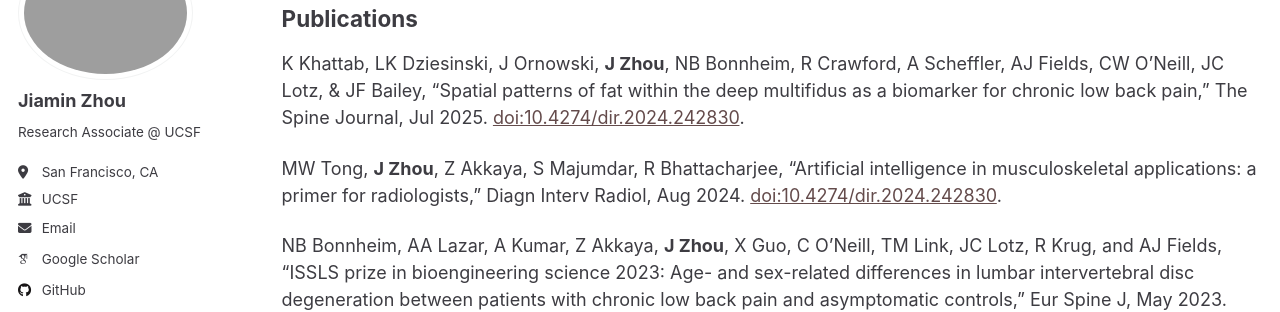
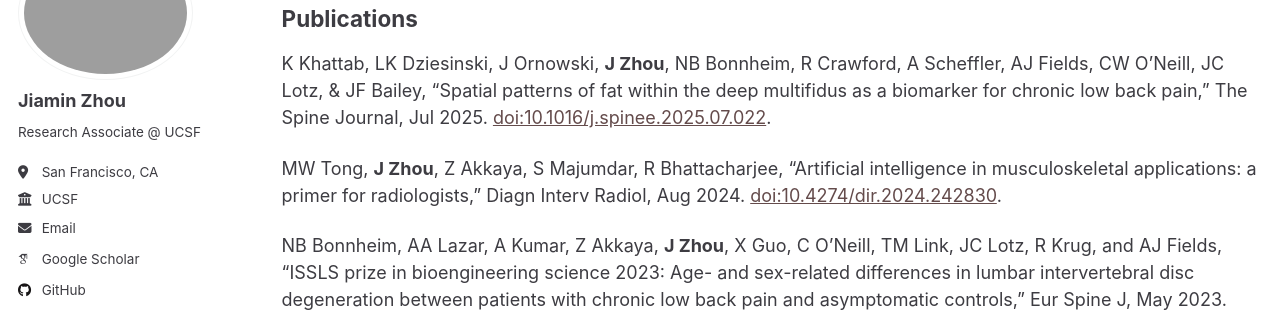
Before and after one commit to zhoji/zhoji.github.io, a Jekyll site: the page built from _pages/cv.md, in a window 1280 px wide and 900 px high, scrolled down 1513 px. Shown: the part 153-465 px from the top of the window. Built offline with Jekyll 4.4.1, drawn with Linux system fonts in a browser that asks for light colours; some web fonts are replaced.

Commit message:
fix pub doi

```diff
--- a/_pages/cv.md
+++ b/_pages/cv.md
@@ -103,7 +103,7 @@ Skills
 
 Publications
 ------
-K Khattab, LK Dziesinski, J Ornowski, **J Zhou**, NB Bonnheim, R Crawford, A Scheffler, AJ Fields, CW O’Neill, JC Lotz, & JF Bailey, "Spatial patterns of fat within the deep multifidus as a biomarker for chronic low back pain," The Spine Journal, Jul 2025. [doi:10.4274/dir.2024.242830](https://doi.org/10.1016/j.spinee.2025.07.022).
+K Khattab, LK Dziesinski, J Ornowski, **J Zhou**, NB Bonnheim, R Crawford, A Scheffler, AJ Fields, CW O’Neill, JC Lotz, & JF Bailey, "Spatial patterns of fat within the deep multifidus as a biomarker for chronic low back pain," The Spine Journal, Jul 2025. [doi:10.1016/j.spinee.2025.07.022](https://doi.org/10.1016/j.spinee.2025.07.022).
 
 MW Tong, **J Zhou**, Z Akkaya, S Majumdar, R Bhattacharjee, “Artificial intelligence in musculoskeletal applications: a primer for radiologists,” Diagn Interv Radiol, Aug 2024. [doi:10.4274/dir.2024.242830](https://doi.org/10.4274/dir.2024.242830).
 
```
